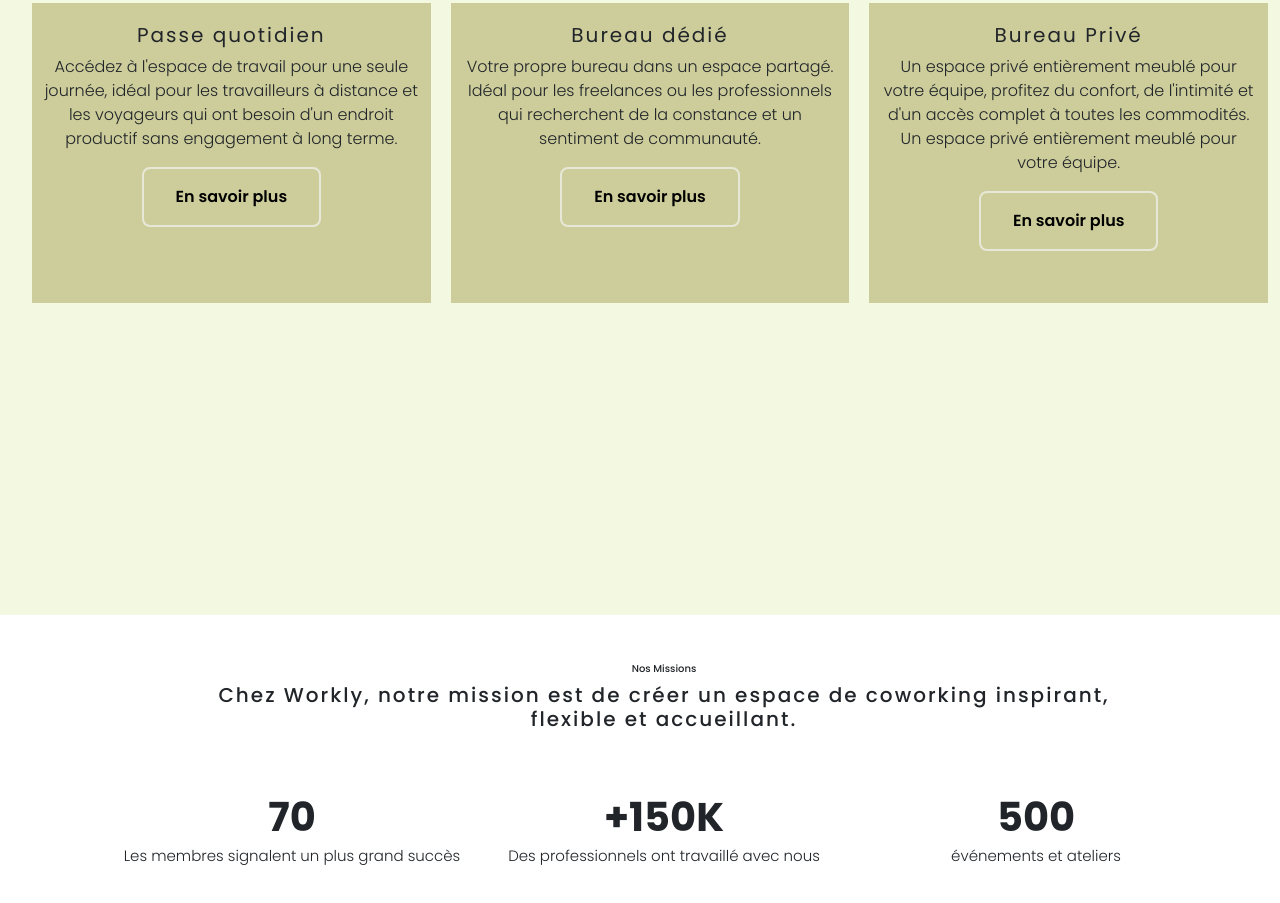
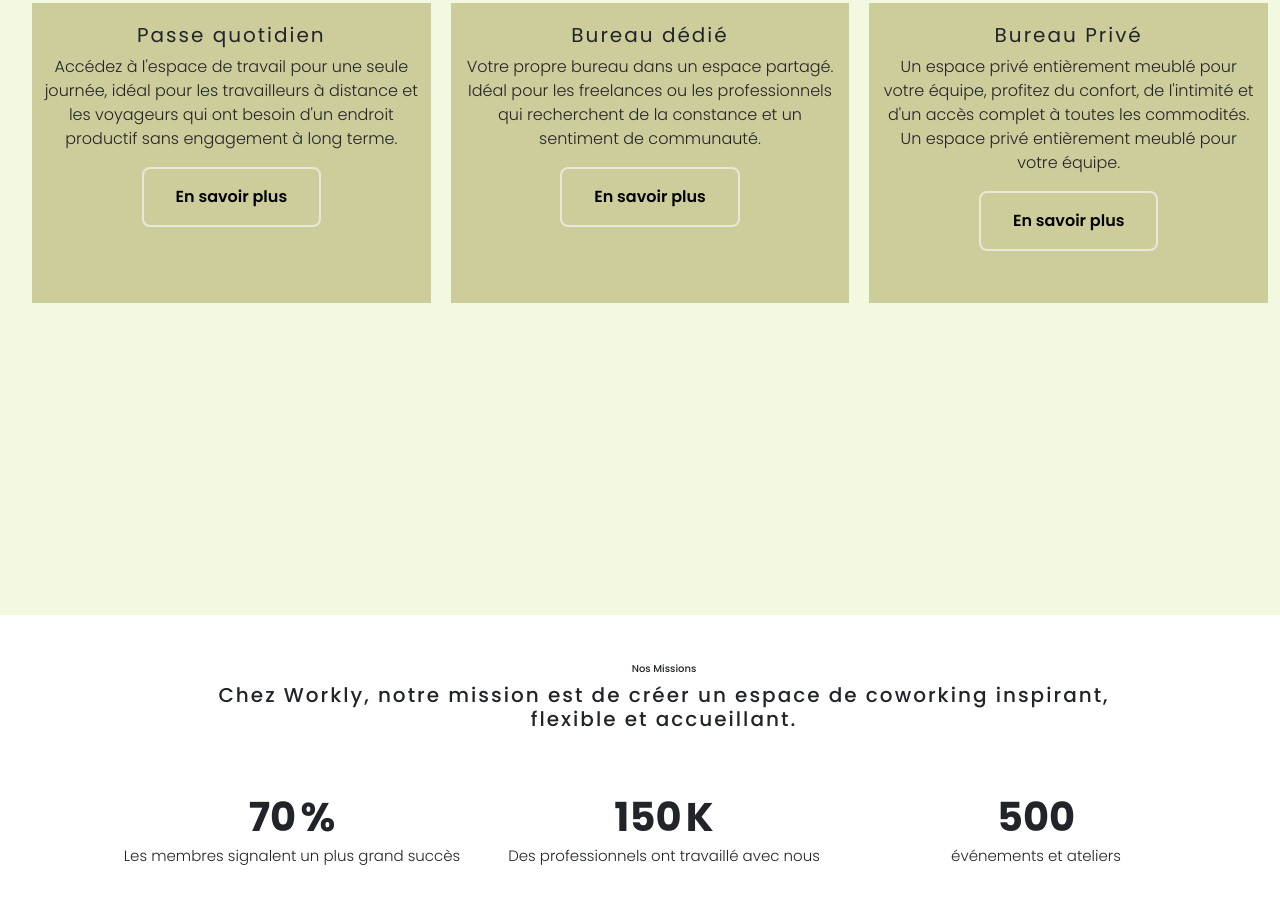
Before and after one commit to NABIL-HRIZ/Workly, a plain HTML site: page index.html in a window 1280 px wide. Shown: the part 1536-2439 px from the top of the page. Drawn offline with nearby package versions, Linux system fonts and the light colour scheme; a web font is replaced by a local one.

Commit message:
modifu missions section to add a counter

```diff
--- a/index.html
+++ b/index.html
@@ -129,15 +129,15 @@
         <div class="container px-4 py-5">
             <div class="row align-items-center">
                 <div class="col md-6">
-                    <span class="fs-1 fw-bold" id="counter">70% </span>
+                    <span class="fs-1 fw-bold" id="counter1">70</span> <span class="fs-1 fw-bold">% </span>
                     <h4>Les membres signalent un plus grand succès</h4>
                 </div>
                 <div class="col md-6">
-                    <span class="fs-1 fw-bold" id="counter">+150K</span>
+                    <span class="fs-1 fw-bold" id="counter2">+150 </span> <span class="fs-1 fw-bold">K</span>
                     <h4>Des professionnels ont travaillé avec nous</h4>
                 </div>
                 <div class="col md-6">
-                    <span class="fs-1 fw-bold" id="counter">500</span>
+                    <span class="fs-1 fw-bold" id="counter3">500</span>
                     <h4>événements et ateliers</h4>
                 </div>
             </div>
--- a/script.js
+++ b/script.js
@@ -1,16 +1,24 @@
-const span=document.getElementById('counter')
-const target=parseInt(span.textContent)
-const duration=2000
-const interval = Math.floor(duration / target);
 
-let count =0;
 
-span.textContent = count;
+counters=[
+    {id:"counter1",target:70},
+    {id:"counter2",target:150},
+    {id:"counter3",target:500}
+]
 
-  const counter = setInterval(() => {
-    count++;
-    span.textContent = count;
-    if (count >= target) {
-      clearInterval(counter);
-    }
-  }, interval);
+counters.forEach(({id,target}) => {
+    const span=document.getElementById(id)
+    let count=0
+    const duration=2000
+    const interval=Math.floor(duration/target)
+
+    span.textContent=0
+
+    const counter=setInterval(()=>{
+        count++;
+        span.textContent=count;
+        if(count>=target){
+            clearInterval(counter)
+        }
+    },interval)
+});
```
